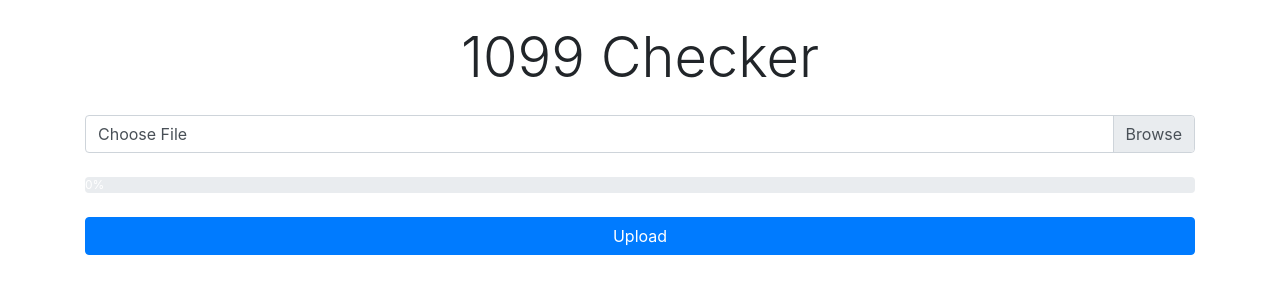
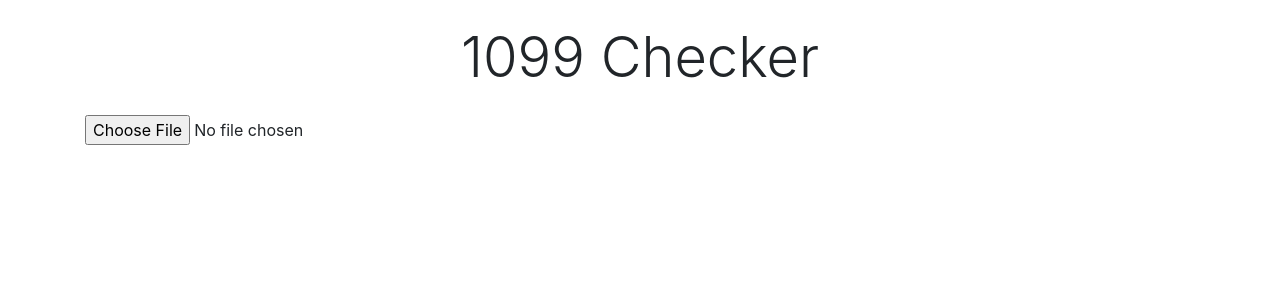
Before and after one commit to thekkathy/1099-Checker, a React (Create React App) app in the folder client/: page / in a window 1280 px wide. Shown: the top 300 px of the page. Built offline with nearby package versions, Linux system fonts and the light colour scheme.

Commit message:
COR_INT check working

```diff
--- a/client/package.json
+++ b/client/package.json
@@ -10,7 +10,8 @@
     "react": "^17.0.1",
     "react-dom": "^17.0.1",
     "react-scripts": "4.0.2",
-    "web-vitals": "^1.1.0"
+    "web-vitals": "^1.1.0",
+    "xlsx": "^0.16.9"
   },
   "scripts": {
     "start": "react-scripts start",
--- a/client/src/components/FileUpload.js
+++ b/client/src/components/FileUpload.js
@@ -2,6 +2,7 @@ import React, { Fragment, useState } from 'react';
 import Message from './Message'
 import Progress from './Progress'
 import axios from 'axios';
+import XLSX from 'xlsx';
 
 export const FileUpload = () => {
     //file handling
@@ -17,6 +18,8 @@ export const FileUpload = () => {
 
     //upload %
     const [uploadPercent, setUploadPercent] = useState(0);
+
+    const [items, setItems] = useState([])
 
     const types = ['application/vnd.ms-excel', 'application/vnd.openxmlformats-officedocument.spreadsheetml.sheet', 'application/vnd.ms-excel']
 
@@ -42,63 +45,161 @@ export const FileUpload = () => {
 
     const onSubmit = async e => {
         e.preventDefault();
-        setUploadPercent(0);
-        const formData = new FormData();
-        //append it to file in backend
-        formData.append('file', file);
+        const file = e.target.files[0];
+        readExcel(file);
+        // setUploadPercent(0);
+        // const formData = new FormData();
+        // //append it to file in backend
+        // formData.append('file', file);
 
-        try {
-            const res = await axios.put('/upload', formData, {
-                headers: {
-                    'Content-Type': 'multipart/form-data'
-                },
-                onUploadProgress: progressEvent => {
-                    setUploadPercent(
-                        parseInt(
-                            Math.round((progressEvent.loaded * 100) / progressEvent.total)
-                        )
-                    )
-                    //Clear percentage
-                    setTimeout(() => setUploadPercent(0), 4000);
-                }
+        // try {
+        //     const res = await axios.put('/upload', formData, {
+        //         headers: {
+        //             'Content-Type': 'multipart/form-data'
+        //         },
+        //         onUploadProgress: progressEvent => {
+        //             setUploadPercent(
+        //                 parseInt(
+        //                     Math.round((progressEvent.loaded * 100) / progressEvent.total)
+        //                 )
+        //             )
+        //             //Clear percentage
+        //             setTimeout(() => setUploadPercent(0), 4000);
+        //         }
 
 
-            });
+        //     });
 
-            const { fileName, filePath } = res.data;
+        //     const { fileName, filePath } = res.data;
 
-            setUploadedFile({ fileName, filePath });
-            setMessage('File Successfully Uploaded')
+        //     setUploadedFile({ fileName, filePath });
+        //     setMessage('File Successfully Uploaded')
+        // }
+        // catch (err) {
+        //     if (err.response.status === 500) {
+        //         setMessage('There was a problem with the server');
+        //         setErrorPresent(true);
+        //     }
+        //     else {
+        //         if (!preventSubmitError) {
+        //             setMessage(err.response.data.msg);
+        //             setErrorPresent(true);
+        //         }
+        //     }
+        // };
+    }
+
+    const inputIsCorrect = (regex, valueToCheck) => {
+        var passed = valueToCheck.match(regex);
+        console.log(passed);
+        if (passed){
+            return true;
         }
-        catch (err) {
-            if (err.response.status === 500) {
-                setMessage('There was a problem with the server');
-                setErrorPresent(true);
-            }
-            else {
-                if (!preventSubmitError) {
-                    setMessage(err.response.data.msg);
-                    setErrorPresent(true);
+        else{
+            return false;
+        }
+    }
+
+    const checkCOR_INT = (data) => {
+        for (var i = 0; i < data.length; i++) {
+            var companyData = data[i];
+            const dataKeys = Object.keys(data[0]);
+            console.log(dataKeys);
+
+            //check name, address, city, state
+            const alphanum = /^[A-Za-z\d ]{1,50}$/g;
+            for (var k = 0; k < 4; k++){
+                var key = dataKeys[k];
+                var val = companyData[key];
+                if(inputIsCorrect(alphanum, val)){
+                    console.log(key + " correct");
+                }
+                else{
+                    console.log(key + " incorrect");
                 }
             }
-        };
+
+            //check ZIP, EIN
+            const zipCheck = /^\d{1,9}$/g;
+            var zip = companyData[dataKeys[4]].toString();
+            console.log("zip " + inputIsCorrect(zipCheck, zip))
+
+            const einCheck = /^\d{9}$/g;
+            var ein = companyData[dataKeys[5]].toString();
+            console.log("ein " + inputIsCorrect(einCheck, ein))
+
+            //check interest
+            var interest = companyData[dataKeys[6]];
+            if(typeof interest == "number"){
+                console.log("interest correct");
+            }
+            else{
+                console.log("interest incorrect")
+            }
+        }
+
     }
+
+    const readExcel = (file) => {
+        const promise = new Promise((resolve, reject) => {
+            const fileReader = new FileReader();
+            fileReader.readAsArrayBuffer(file);
+
+            fileReader.onload = (e) => {
+                const bufferArray = e.target.result;
+                const workbook = XLSX.read(bufferArray, { type: 'buffer' })
+                const worksheetName = workbook.SheetNames[0]
+                const worksheet = workbook.Sheets[worksheetName];
+                const data = XLSX.utils.sheet_to_json(worksheet)
+
+                resolve(data);
+            };
+
+            fileReader.onerror = (err) => {
+                setMessage(err.response.data.msg);
+                setErrorPresent(true);
+                reject(err)
+            }
+        });
+
+        promise.then((data) => {
+            checkCOR_INT(data);
+        })
+    }
+
+    // <form onSubmit={onSubmit}>
+    //             <div className="custom-file mb-4">
+    //                 <input type="file" className="custom-file-input" id="customFile" onChange={onUpload} />
+    //                 <label className="custom-file-label" htmlFor="customFile">
+    //                     {filename}
+    //                 </label>
+    //             </div>
+
+    //             <Progress percentage={uploadPercent}/>
+
+    //             <input type="submit" value="Upload" className="btn btn-primary btn-block mt-4" />
+    //         </form>
+
+    // <form onSubmit={(e) => {
+    //     const file = e.target.files[0];
+    //     readExcel(file);
+    // }}>
+    //     <div className="custom-file">
+    //         <input type="file" className="custom-file-input" id="customFile" onChange={onUpload} />
+    //         <label className="custom-file-label" htmlFor="customFile">{filename}</label>
+    //     </div>
+    //     <input type="submit" value="Upload" className="btn btn-primary btn-block mt-4" />
+    // </form>
 
     return (
         <Fragment>
             {message ? <Message msg={message} errPres={errorPresent} /> : null}
-            <form onSubmit={onSubmit}>
-                <div className="custom-file mb-4">
-                    <input type="file" className="custom-file-input" id="customFile" onChange={onUpload} />
-                    <label className="custom-file-label" htmlFor="customFile">
-                        {filename}
-                    </label>
-                </div>
 
-                <Progress percentage={uploadPercent}/>
+            <input type="file" onChange={(e) => {
+                const file = e.target.files[0];
+                readExcel(file);
+            }} />
 
-                <input type="submit" value="Upload" className="btn btn-primary btn-block mt-4" />
-            </form>
             { uploadedFile ?
                 (<div className="row mt-5">
                     <div className="col-md-6 m-auto">
--- a/client/src/index.js
+++ b/client/src/index.js
@@ -2,7 +2,7 @@ import React from 'react';
 import ReactDOM from 'react-dom';
 
 import App from './components/App.js';
-//in branch yay
+
 ReactDOM.render(
   <React.StrictMode>
     <App />
--- a/package.json
+++ b/package.json
@@ -14,7 +14,8 @@
   "license": "ISC",
   "dependencies": {
     "express": "^4.17.1",
-    "express-fileupload": "^1.2.1"
+    "express-fileupload": "^1.2.1",
+    "xlsx": "^0.16.9"
   },
   "devDependencies": {
     "concurrently": "^5.3.0",
```
Also changed, not shown: 2 other files (tests, documents, lock files or other folders).
